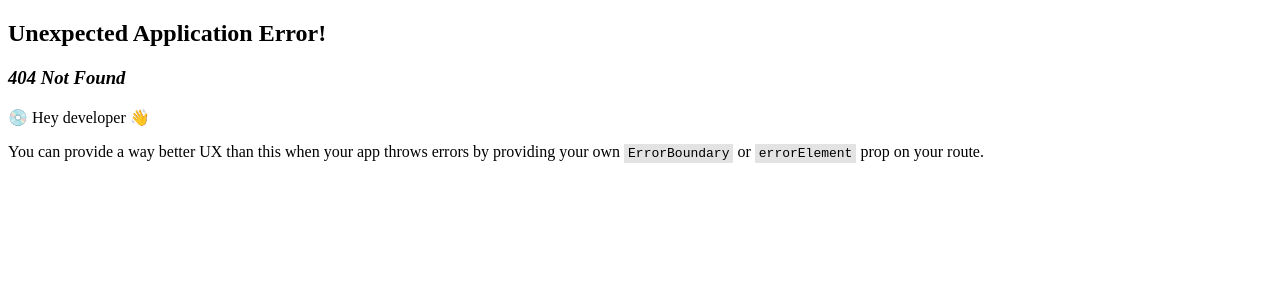
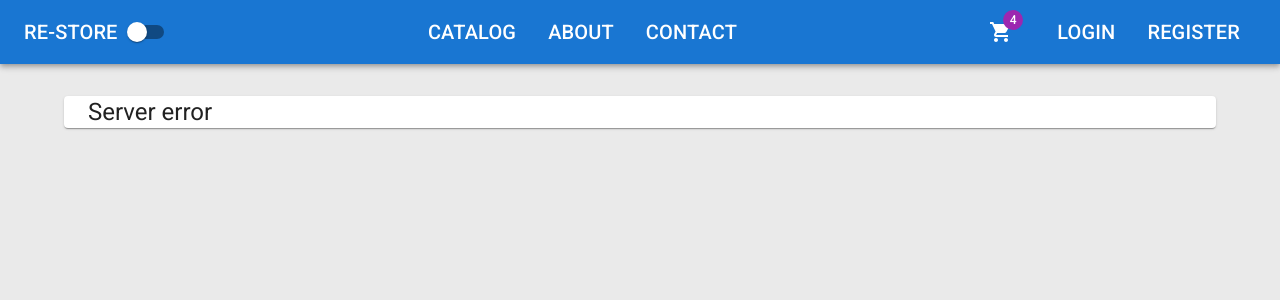
Before and after one commit to MadalinaRadulescu/ReStore, a React (Create React App) app in the folder client/: page /server-error in a window 1280 px wide. Before the commit this address had no page. Shown: the top 300 px of the page. Built offline with nearby package versions, Linux system fonts and the light colour scheme.

Commit message:
server error handeld

```diff
--- a/client/src/app/api/agent.ts
+++ b/client/src/app/api/agent.ts
@@ -1,6 +1,6 @@
-import { TonalitySharp } from "@mui/icons-material";
 import axios, { AxiosError, AxiosResponse } from "axios";
 import {toast} from "react-toastify";
+import { router } from "../router/Routes";
 
 axios.defaults.baseURL = 'http://localhost:5000/api/';
 
@@ -30,7 +30,7 @@
             toast.error(data.title);
             break;
         case 500:
-            toast.error(data.title);
+            router.navigate('/server-error', {state:{error: data}});
             break;
         default:
             break;
--- /dev/null
+++ b/client/src/app/errors/ServerError.tsx
@@ -0,0 +1,22 @@
+import { Container, Divider, Paper, Typography } from "@mui/material"
+import { useLocation } from "react-router-dom"
+
+export default function ServerError(){
+    const {state}  = useLocation();
+    return(
+        <Container component={Paper}>
+            {state?.error ? (
+                <>
+                    <Typography variant='h3' gutterBottom color='secondary'>
+                        {state.error.title}
+                    </Typography>
+                    <Divider />
+                    <Typography variant='body1'>{state.error.detail || 'Internal server error'}</Typography>
+                </>
+            ): (
+                <Typography variant='h5' gutterBottom>Server error</Typography>
+            )}
+
+        </Container>
+    )
+}
--- a/client/src/app/router/Routes.tsx
+++ b/client/src/app/router/Routes.tsx
@@ -5,6 +5,7 @@
 import ProductDetails from "../../features/catalog/ProductDetails";
 import HomePage from "../../features/home/HomePage";
 import App from "../layout/App";
+import ServerError from "../errors/ServerError";
 
 export const router = createBrowserRouter([
     {
@@ -16,6 +17,7 @@
             {path: 'catalog/:id', element: <ProductDetails />},
             {path: 'about', element: <AboutPage />},
             {path: 'contact', element: <ContactPage />},
+            {path: 'server-error', element: <ServerError />},
         ]
     }
 ])
```
